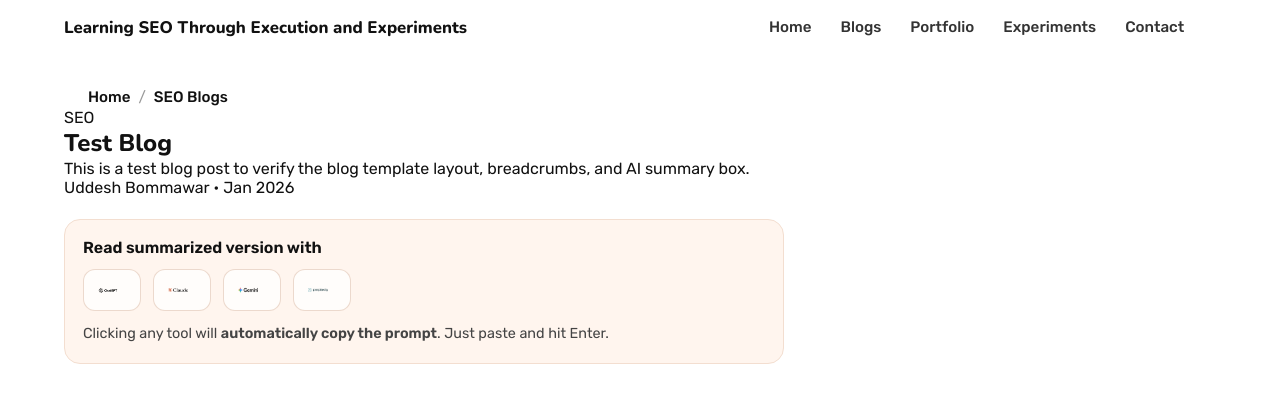
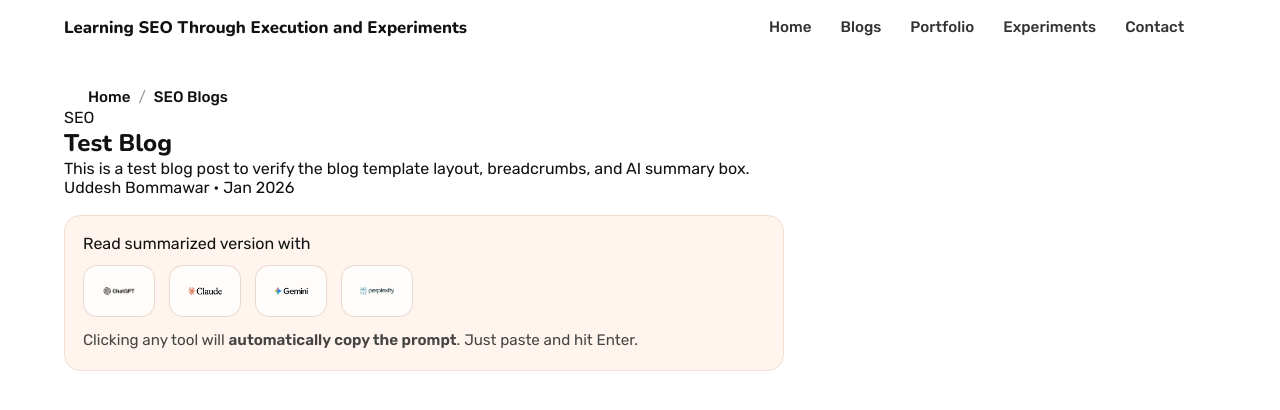
Before and after one commit to uddeshbommawar/uddeshbommawar.github.io, a Jekyll site: the page built from blogs/seo-blogs/test-blog.md, in a window 1280 px wide. Shown: the top 410 px of the page. Built offline with Jekyll 4.4.1, drawn with Linux system fonts in a browser that asks for light colours.

Commit message:
Update main.css

```diff
--- a/assets/css/main.css
+++ b/assets/css/main.css
@@ -742,8 +742,8 @@ h1, h2, h3, h4, h5, h6 {
    ================================ */
 
 .ai-summary {
-  margin: 22px 0 22px;
-  padding: 18px;
+  margin: 18px 0 22px;
+  padding: 18px 18px;
   border-radius: 16px;
 
   background: #fff5ee;
@@ -751,25 +751,23 @@ h1, h2, h3, h4, h5, h6 {
   max-width: 720px;
 }
 
-.ai-summary-label {
-  font-weight: 700;
-  margin-bottom: 12px;
-  color: #111;
-}
-
 .ai-summary-buttons {
   display: flex;
-  gap: 12px;
+  gap: 14px;
   flex-wrap: wrap;
+  margin-top: 12px;
+  margin-bottom: 12px;
 }
 
 .ai-btn {
-  display: inline-flex;
+  width: 72px;              /* ✅ bigger */
+  height: 52px;             /* ✅ bigger */
+  padding: 0;
+  border-radius: 14px;
+
+  display: flex;
   align-items: center;
   justify-content: center;
-
-  padding: 10px 14px;
-  border-radius: 12px;
 
   background: rgba(255, 255, 255, 0.75);
   border: 1px solid rgba(234, 213, 200, 0.9);
@@ -777,10 +775,6 @@ h1, h2, h3, h4, h5, h6 {
   text-decoration: none;
   color: #111;
   font-weight: 600;
-  font-size: 0.9rem;
-
-  backdrop-filter: blur(0px);
-  -webkit-backdrop-filter: blur(0px);
 
   transition: transform 0.15s ease,
               box-shadow 0.15s ease,
@@ -789,48 +783,29 @@ h1, h2, h3, h4, h5, h6 {
               backdrop-filter 0.15s ease;
 }
 
-.ai-icon {
-  width: 18px;
-  height: 18px;
-  display: inline-flex;
-  align-items: center;
-  justify-content: center;
-  margin-right: 8px;
-}
-
-.ai-icon svg {
-  width: 18px;
-  height: 18px;
-  fill: currentColor;
-  display: block;
-}
-
-.ai-logo {
-  width: 20px;
-  height: 20px;
-  object-fit: contain;
-  margin-right: 8px;
-  display: inline-block;
-}
-
+/* ✅ Glass hover */
 .ai-btn:hover {
   transform: translateY(-2px);
-
-  /* ✅ Glass effect on hover */
   background: rgba(255, 255, 255, 0.45);
   border: 1px solid rgba(255, 255, 255, 0.65);
-
   backdrop-filter: blur(10px);
   -webkit-backdrop-filter: blur(10px);
-
   box-shadow:
     0 14px 30px rgba(0,0,0,0.08),
     inset 0 1px 0 rgba(255,255,255,0.55);
 }
 
+/* ✅ Logo bigger + clear */
+.ai-logo {
+  width: 34px;         /* ✅ increased size */
+  height: 34px;
+  object-fit: contain;
+  display: block;
+}
+
+/* ✅ Note text */
 .ai-summary-note {
-  margin-top: 12px;
-  font-size: 0.9rem;
+  font-size: 0.95rem;
   color: #444;
   line-height: 1.5;
 }
```
